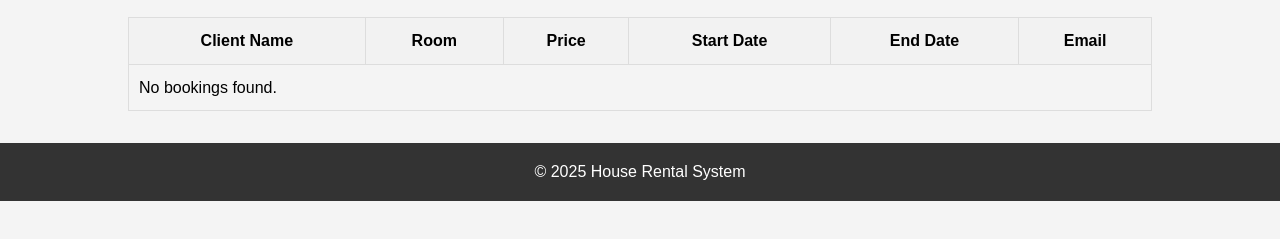
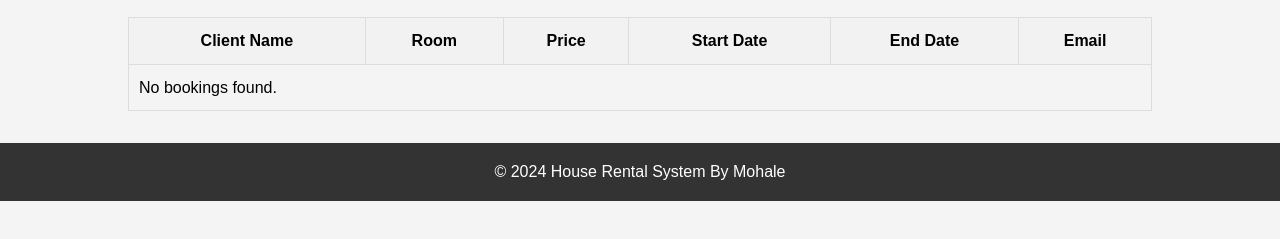
Before and after one commit to Molomomohale/house-rental, a plain HTML site: page admin-dashboard.html in a window 1280 px wide. Shown: the part 205-444 px from the top of the page. Drawn offline with Linux system fonts and the light colour scheme.

Commit message:
Update admin-dashboard.html

```diff
--- a/admin-dashboard.html
+++ b/admin-dashboard.html
@@ -43,7 +43,7 @@
 
     <footer>
         <div class="container">
-            <p>&copy; 2025 House Rental System</p>
+            <p>&copy; 2024 House Rental System <span>By Mohale</span></p>
         </div>
     </footer>
 
```
